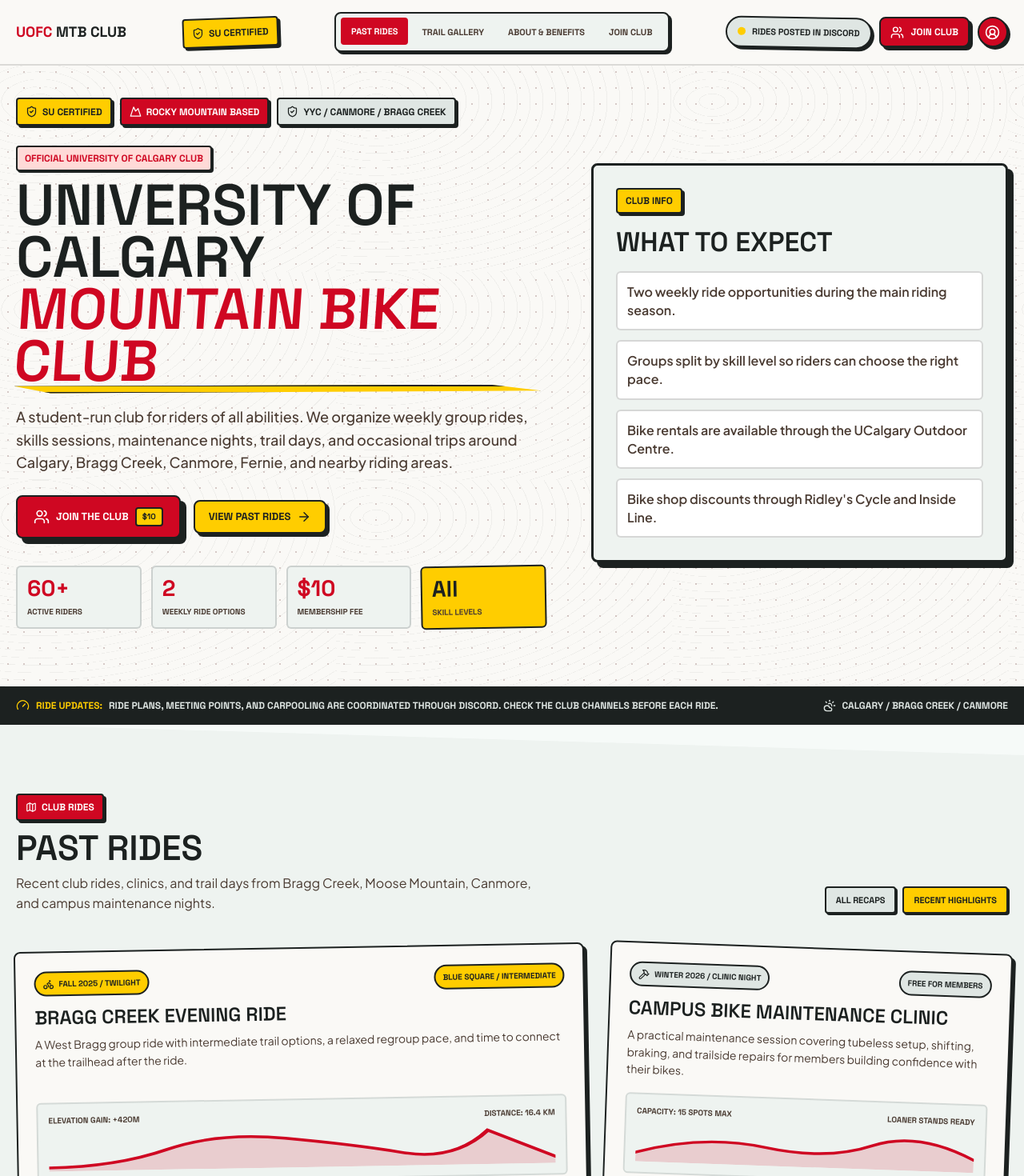
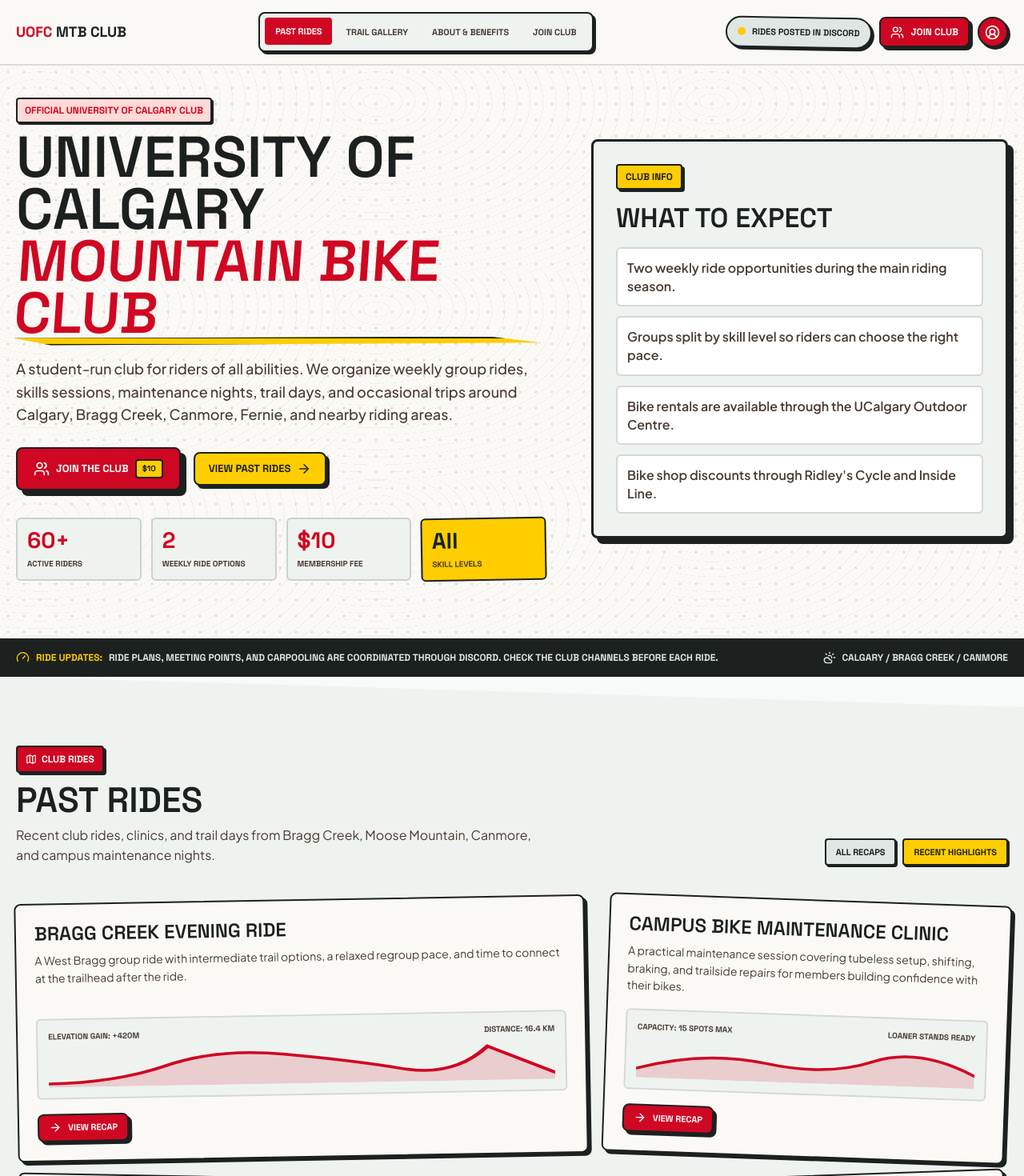
Before and after one commit to Aidanscf/uofc-mountain-bike-club, a Next.js app: page / in a window 1280 px wide. Shown: the top 1470 px of the page at 80% size. Built offline with nearby package versions, Linux system fonts and the light colour scheme.

Commit message:
Remove ride and hero badges

```diff
--- a/app/page.tsx
+++ b/app/page.tsx
@@ -13,8 +13,6 @@ import {
   Hammer,
   Map,
   Menu,
-  Mountain,
-  ShieldCheck,
   Sparkles,
   Truck,
   Users,
@@ -279,11 +277,6 @@ export default function Home() {
             </span>
           </a>
 
-          <span className="established-badge">
-            <ShieldCheck size={15} />
-            SU Certified
-          </span>
-
           <nav className="desktop-nav" aria-label="Primary navigation">
             {navItems.map((item) => (
               <a
@@ -332,21 +325,6 @@ export default function Home() {
         <section className="hero-section topo-section" aria-labelledby="hero-title">
           <div className="container hero-grid">
             <div className="hero-copy" data-reveal>
-              <div className="badge-row">
-                <span className="sticker sticker-gold">
-                  <ShieldCheck size={15} />
-                  SU Certified
-                </span>
-                <span className="sticker sticker-red">
-                  <Mountain size={15} />
-                  Rocky Mountain Based
-                </span>
-                <span className="sticker sticker-muted">
-                  <ShieldCheck size={15} />
-                  YYC / Canmore / Bragg Creek
-                </span>
-              </div>
-
               <span className="eyebrow">Official University of Calgary Club</span>
               <h1 id="hero-title">
                 University of Calgary
@@ -434,7 +412,6 @@ export default function Home() {
 
             <div className="rides-grid">
               {rides.map((ride, index) => {
-                const Icon = ride.icon;
                 const confirmed = rideStates[ride.id];
                 return (
                   <article
@@ -443,13 +420,6 @@ export default function Home() {
                     data-reveal
                     style={{ transitionDelay: `${index * 80}ms` }}
                   >
-                    <div className="ride-topline">
-                      <span className={`ride-chip ${ride.tone}`}>
-                        <Icon size={14} />
-                        {ride.day} / {ride.time}
-                      </span>
-                      <span className={`difficulty ${ride.tone}`}>{ride.level}</span>
-                    </div>
                     <h3>{ride.title}</h3>
                     <p>{ride.body}</p>
                     <div className="elevation-box">
```
Also changed, not shown: 1 other file (tests, documents, lock files or other folders).
